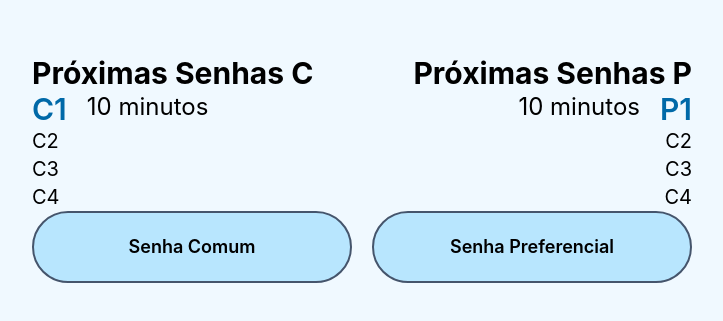
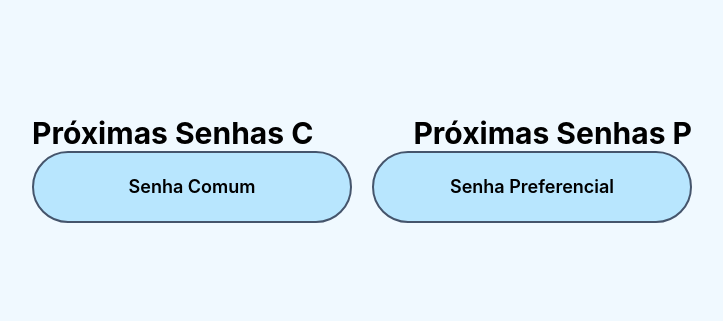
Before and after one commit to kaiquecerri/atendimento, a React (Vite) app: page /administracao in a window 1280 px wide. Shown: the part 231-552 px from the top of the page, without its empty margins (278-1001 px from the left). Built offline with nearby package versions, Linux system fonts and the light colour scheme.

Commit message:
FUNCIONAL BOTAO DE CHAMAR

```diff
--- a/src/Administracao.jsx
+++ b/src/Administracao.jsx
@@ -1,3 +1,5 @@
+import { useEffect, useState } from "react";
+
 function Administracao() {
   var border =
     "border border-solid border-2 rounded-full p-5 border-slate-600 ";
@@ -5,7 +7,7 @@ function Administracao() {
     "w-xs self-center bg-sky-200 hover:bg-sky-300 transition-colors duration-300 rounded-full p-5 text-lg font-semibold text-slate-700`;";
 
   const chamarProximaSenha = (tipo = "C") => {
-    let listaSenhas = localStorage.getItem("listaSenhas")?.split(",") || ""; //pega a lista de senha
+let listaSenhas = localStorage.getItem("listaSenhas")?.split(",") || []; //pega a lista de senha
 
     if (tipo == "C") {
       let senhasCom = localStorage.getItem("listaCom")?.split(",") || "";
@@ -16,6 +18,7 @@ function Administracao() {
       var senhaAtual = senhasCom[0];
       senhasCom.shift();
       localStorage.setItem("listaCom", senhasCom);
+      setSenhasCom([...senhasCom]);
     } else {
       let senhasPref = localStorage.getItem("listaPref")?.split(",") || "";
       if (senhasPref[0] == listaSenhas || senhasPref[0] == "") {
@@ -25,6 +28,7 @@ function Administracao() {
       var senhaAtual = senhasPref[0];
       senhasPref.shift();
       localStorage.setItem("listaPref", senhasPref);
+      setSenhasPref([...senhasPref]);
     }
     //pop na ultima senha
     if (listaSenhas == "")
@@ -41,18 +45,42 @@ function Administracao() {
     senha = senhaAtual;
   };
 
+  const [senhasPref, setSenhasPref] = useState(
+    localStorage.getItem("listaPref")?.split(",") || [],
+  );
+
+  const [senhasCom, setSenhasCom] = useState(
+    localStorage.getItem("listaCom")?.split(",") || [],
+  );
+
+  useEffect(() => {
+    const escutarNovaSenha = (event) => {
+
+      if (event.key == "listaCom") {
+        setSenhasCom(event.newValue?.split(",") || []);
+      }
+
+      if (event.key == "listaPref") {
+        setSenhasPref(event.newValue?.split(",") || []);
+      }
+    };
+
+    window.addEventListener("storage", escutarNovaSenha);
+
+    return () => window.removeEventListener("storage", escutarNovaSenha);
+  }, []);
+
+
   return (
     <div className="w-screen h-screen bg-sky-50 flex flex-row justify-center gap-5 p-5">
       <div className="flex flex-col justify-center">
         <h1 className="text-3xl font-bold">Próximas Senhas C</h1>
         <div className="flex flex-row gap-x-5">
-          <h2 className="text-3xl font-semibold text-sky-700 ">C1</h2>
-          <h2 className="text-2xl"> 10 minutos</h2>
+          <h2 className="text-3xl font-semibold text-sky-700 ">{senhasCom[0]}</h2>
         </div>
         <ul className="text-xl">
-          <li>C2</li>
-          <li>C3</li>
-          <li>C4</li>
+          {senhasCom.length > 0 &&
+            senhasCom.slice(1, 5).map((s, index) => <li key={index}>{s}</li>)}
         </ul>
         <button
           className={border + button}
@@ -66,13 +94,11 @@ function Administracao() {
       <div className="flex flex-col text-right justify-center">
         <h1 className="text-3xl font-bold">Próximas Senhas P</h1>
         <div className="flex flex-row gap-x-5 justify-end">
-          <h2 className="text-2xl"> 10 minutos</h2>
-          <h2 className="text-3xl font-semibold text-sky-700 ">P1</h2>
+          <h2 className="text-3xl font-semibold text-sky-700 ">{senhasPref[0]}</h2>
         </div>
         <ul className="text-xl">
-          <li>C2</li>
-          <li>C3</li>
-          <li>C4</li>
+          {senhasPref.length > 0 &&
+            senhasPref.slice(1, 5).map((s, index) => <li key={index}>{s}</li>)}
         </ul>
         <button
           className={border + button}
```
